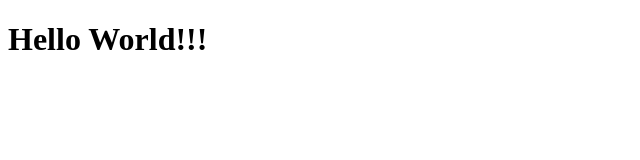
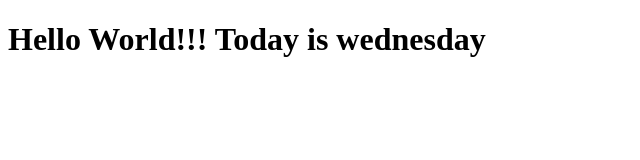
Before and after one commit to manjubkm19/git-test-coursera, a website: page index.html in a window 1280 px wide. Shown: the whole page, without its empty margins (0-640 px from the left). Drawn offline with Linux system fonts and the light colour scheme.

```diff
--- a/index.html
+++ b/index.html
@@ -1,6 +1,6 @@
 <!DOCTYPE html>
 <html>
     <body>
-        <h1>Hello World!!!</h1>
+        <h1>Hello World!!!  Today is wednesday</h1>
     </body>
 </html>
```
Also changed, not shown: package.json (added, +17 -0 lines), 2 other files.
